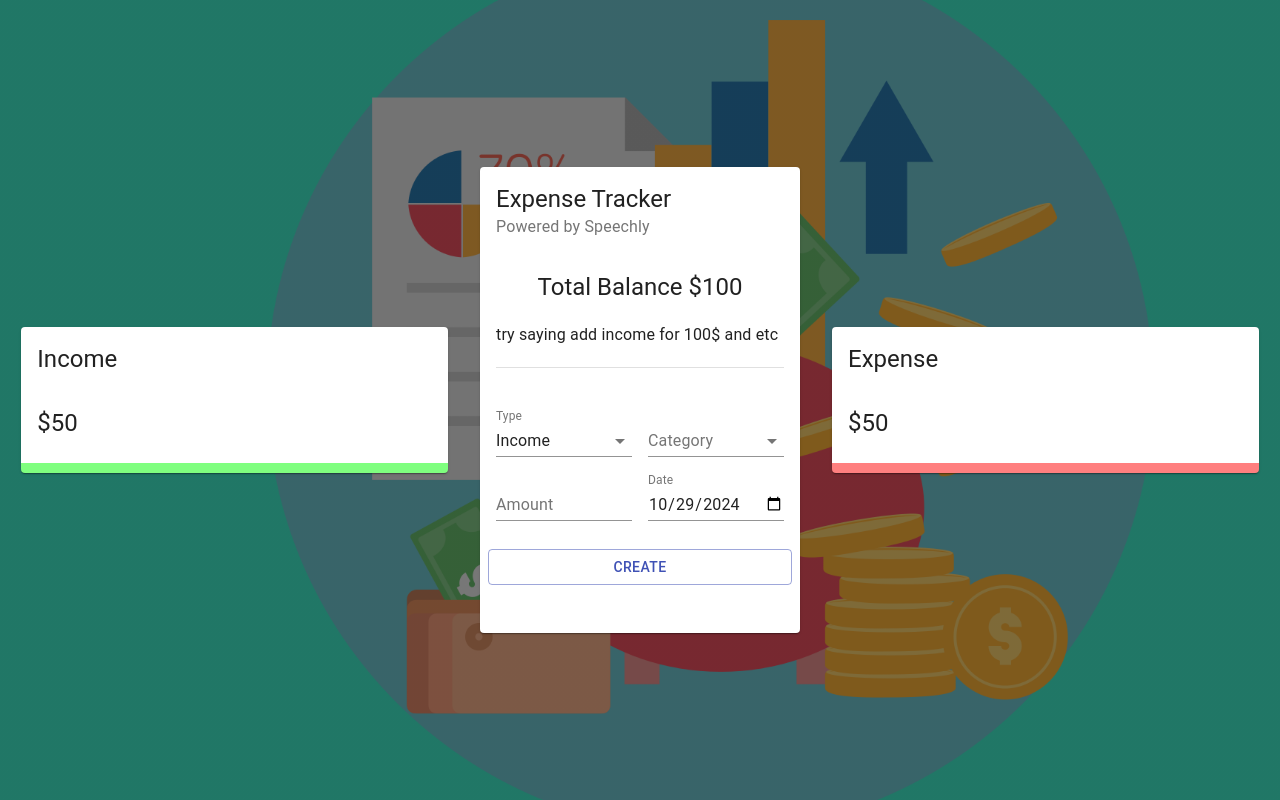
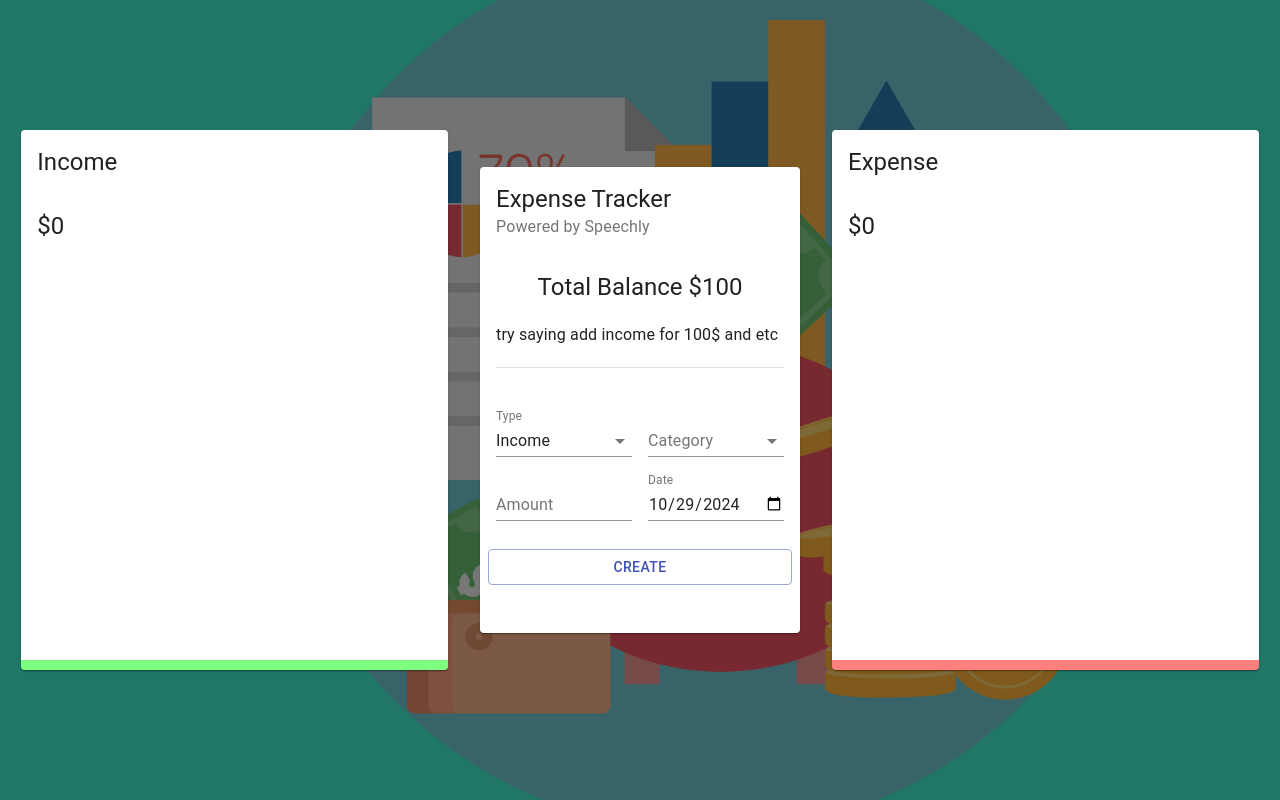
Before and after one commit to Ritiksharmaji/expensive_with_voice, a React (Create React App) app: page / in a window 1280 px wide. Built offline with nearby package versions, Linux system fonts and the light colour scheme.

Commit message:
appy the chart for this project

```diff
--- a/src/components/Details/Details.jsx
+++ b/src/components/Details/Details.jsx
@@ -1,20 +1,23 @@
 import React from 'react';
 import { Card, CardHeader, CardContent, Typography } from '@material-ui/core';
 import { Doughnut } from 'react-chartjs-2';
+import { Chart as ChartJS, ArcElement, Tooltip, Legend } from 'chart.js';
+import useStyles from './styles';
+import useTransactions from '../../useTransactions';
 
-import useStyles from './styles';
-//import useTransactions from '../../useTransactions';
+// Register Chart.js elements
+ChartJS.register(ArcElement, Tooltip, Legend);
 
 const Details = ({ title }) => {
-  //const { total, chartData } = useTransactions(title);
+  const { total, chartData } = useTransactions(title);
   const classes = useStyles();
 
   return (
-    <Card className={ title === 'Income' ? classes.income : classes.expense }  >
-      <CardHeader title={title}  />
+    <Card className={ title === 'Income' ? classes.income : classes.expense }>
+      <CardHeader title={title} />
       <CardContent>
-        <Typography variant="h5">$50</Typography>
-        {/* <Doughnut data="Data" /> */}
+        <Typography variant="h5">${total}</Typography>
+        <Doughnut data={chartData} />
       </CardContent>
     </Card>
   );
--- /dev/null
+++ b/src/useTransactions.js
@@ -0,0 +1,35 @@
+import { useContext } from 'react';
+import { ExpenseTrackerContext } from './context/context';
+
+import { incomeCategories, expenseCategories, resetCategories } from './constants/categories';
+
+const useTransactions = (title) => {
+  resetCategories();
+
+  const { transactions } = useContext(ExpenseTrackerContext);
+  const transactionPerType = transactions.filter((t) => t.type === title);
+  const total = transactionPerType.reduce((acc, currVal) => acc += currVal.amount, 0);
+  const categories = title === 'Income' ? incomeCategories : expenseCategories;
+
+  console.log({transactionPerType,total,categories})
+
+  transactionPerType.forEach((t) => {
+    const category = categories.find((c) => c.type === t.category);
+
+    if (category) category.amount += t.amount;
+  });
+
+  const filteredCategories = categories.filter((sc) => sc.amount > 0);
+
+  const chartData = {
+    datasets: [{
+      data: filteredCategories.map((c) => c.amount),
+      backgroundColor: filteredCategories.map((c) => c.color),
+    }],
+    labels: filteredCategories.map((c) => c.type),
+  };
+
+  return { filteredCategories, total, chartData };
+};
+
+export default useTransactions;
```
Also changed, not shown: image-11.png (added), 1 other file (tests, documents, lock files or other folders).
